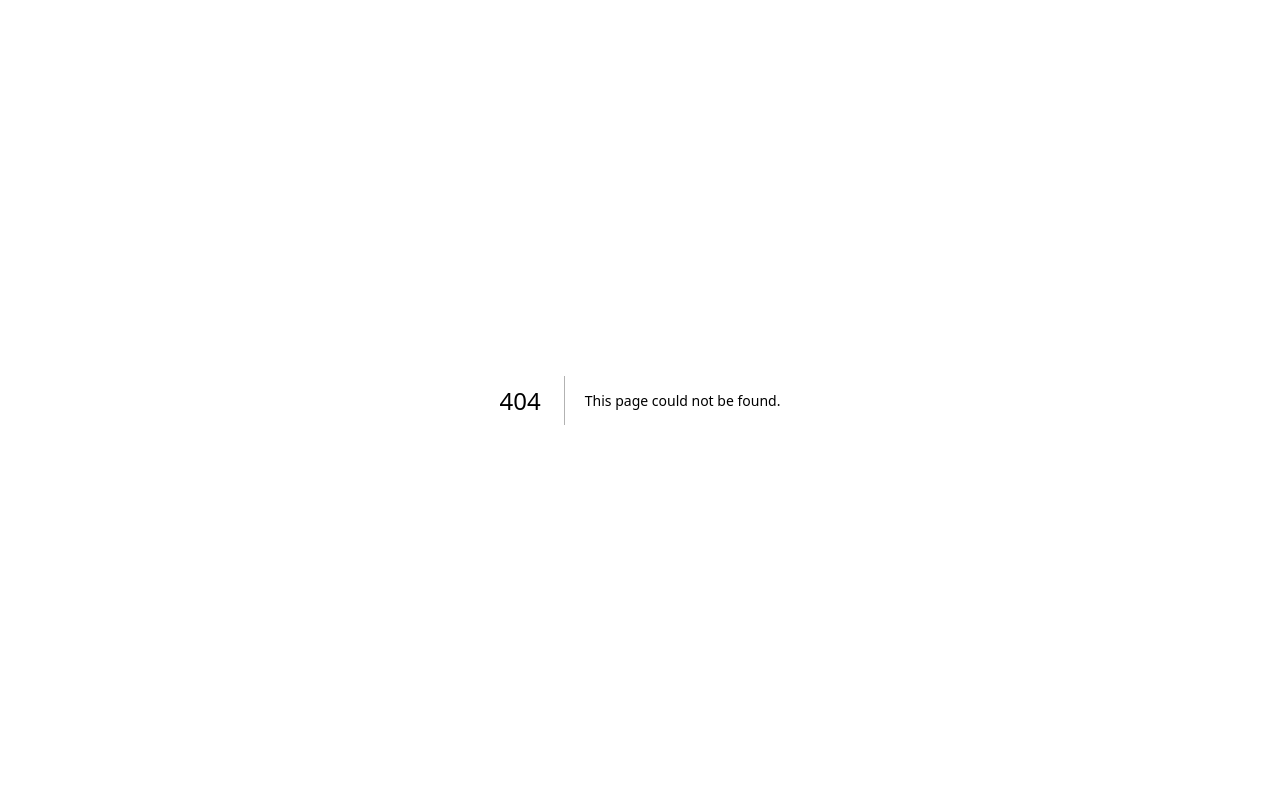
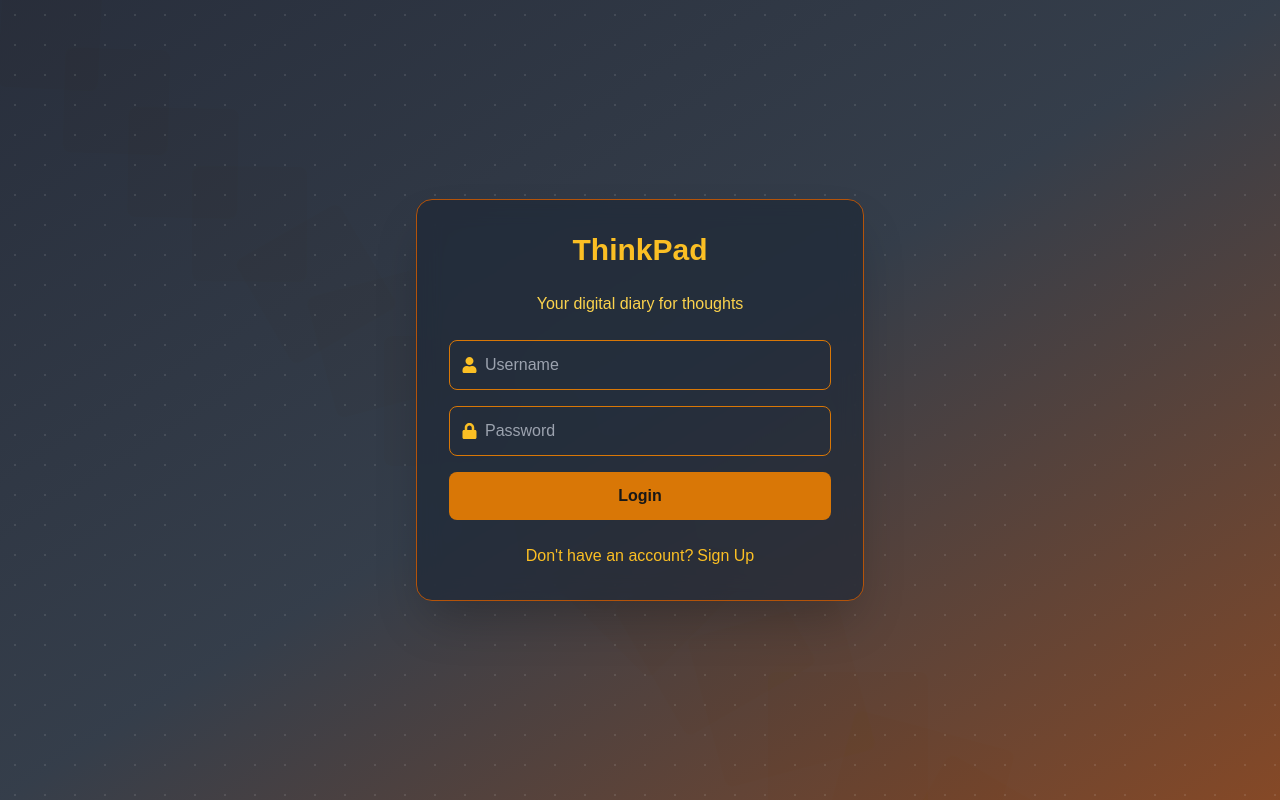
Before and after one commit to Ebdollah/thinkpad, a Next.js app: page /login in a window 1280 px wide. Before the commit this address had no page. Built offline with nearby package versions, Linux system fonts and the light colour scheme.

Commit message:
added login and signup pages

```diff
--- a/app/firebaseConfig.js
+++ b/app/firebaseConfig.js
@@ -1,6 +1,7 @@
 // firebaseConfig.ts
 import { initializeApp } from "firebase/app";
 import { getFirestore } from "firebase/firestore";
+import { getAuth } from "firebase/auth";
 
 // Your web app's Firebase configuration
 const firebaseConfig = {
@@ -15,5 +16,6 @@ const firebaseConfig = {
 // Initialize Firebase
 const app = initializeApp(firebaseConfig);
 const db = getFirestore(app);
+const auth = getAuth(app);
 
-export { db };
+export { db , auth };
--- /dev/null
+++ b/app/login/page.tsx
@@ -0,0 +1,3 @@
+import Login from '@/app/login/page/login-page';
+
+export default Login;
--- /dev/null
+++ b/app/login/page/login-page.tsx
@@ -0,0 +1,118 @@
+'use client'
+
+import { useState, useEffect } from "react";
+import { FaUser, FaLock, FaEnvelope } from "react-icons/fa";
+import { useRouter } from "next/navigation";
+import Link from "next/link";
+
+const ThinkpadBackground = () => {
+  return (
+    <div className="absolute inset-0 overflow-hidden">
+      <div className="absolute inset-0 z-0">
+        {[...Array(15)].map((_, i) => (
+          <div
+            key={i}
+            className="absolute bg-amber-500 opacity-10 rounded-lg shadow-lg"
+            style={{
+              width: `${100 + i * 5}px`,
+              height: `${100 + i * 5}px`,
+              top: `${i * 7}%`,
+              left: `${i * 5}%`,
+              animation: `float ${20 + i * 2}s linear infinite`,
+              animationDelay: `${i * 1.5}s`,
+              transform: `rotate(${i * 15}deg)`,
+            }}
+          />
+        ))}
+      </div>
+      <div className="absolute inset-0 bg-gradient-to-br from-gray-900 via-gray-800 to-amber-900 opacity-90" />
+      <div
+        className="absolute inset-0"
+        style={{
+          backgroundImage: 'radial-gradient(rgba(255, 255, 255, 0.1) 1px, transparent 1px)',
+          backgroundSize: '30px 30px'
+        }}
+      />
+    </div>
+  );
+};
+
+export const LoginPage = () => {
+  const [formData, setFormData] = useState({ username: "", password: "" });
+  const router = useRouter();
+
+  useEffect(() => {
+    if (typeof window === "undefined") return;
+    const style = document.createElement('style');
+    style.innerHTML = `
+      @keyframes float {
+        0% { transform: translateY(0) rotate(0deg); }
+        50% { transform: translateY(-20px) rotate(5deg); }
+        100% { transform: translateY(-40px) rotate(0deg); }
+      }
+    `;
+    document.head.appendChild(style);
+    return () => {
+      document.head.removeChild(style);
+    };
+  }, []);
+
+  const handleChange = (e: React.ChangeEvent<HTMLInputElement>) => {
+    setFormData({ ...formData, [e.target.name]: e.target.value });
+  };
+
+  const handleSubmit = (e: React.FormEvent) => {
+    e.preventDefault();
+    console.log(formData);
+  };
+
+  return (
+    <div className="relative flex min-h-screen items-center justify-center overflow-hidden">
+      <ThinkpadBackground />
+      <div className="relative z-10 w-full max-w-md p-8 space-y-6 bg-gray-800 bg-opacity-70 backdrop-blur-md rounded-2xl shadow-2xl border border-amber-700">
+        <h2 className="text-3xl font-bold text-center text-amber-400">ThinkPad</h2>
+        <p className="text-center text-amber-300 -mt-2">Your digital diary for thoughts</p>
+        <form className="space-y-4" onSubmit={handleSubmit}>
+          <div className="flex items-center space-x-2 border border-amber-600 rounded-lg p-3">
+            <FaUser className="text-amber-400" />
+            <input
+              type="text"
+              name="username"
+              placeholder="Username"
+              value={formData.username}
+              onChange={handleChange}
+              className="w-full bg-transparent outline-none text-white"
+              required
+            />
+          </div>
+          <div className="flex items-center space-x-2 border border-amber-600 rounded-lg p-3">
+            <FaLock className="text-amber-400" />
+            <input
+              type="password"
+              name="password"
+              placeholder="Password"
+              value={formData.password}
+              onChange={handleChange}
+              className="w-full bg-transparent outline-none text-white"
+              required
+            />
+          </div>
+          <button
+            type="submit"
+            className="w-full bg-amber-600 hover:bg-amber-700 transition-all duration-200 py-3 rounded-lg font-semibold transform hover:-translate-y-1"
+          >
+            Login
+          </button>
+        </form>
+        <p className="text-center text-amber-400">
+          Don't have an account?
+          <Link href="/signup" className="text-amber-400 hover:underline ml-1 font-medium">
+            Sign Up
+          </Link>
+        </p>
+      </div>
+    </div>
+  );
+};
+
+export default LoginPage;
--- /dev/null
+++ b/app/signup/page.tsx
@@ -0,0 +1,3 @@
+import Signup from '@/app/signup/page/signup-page';
+
+export default Signup;
--- /dev/null
+++ b/app/signup/page/signup-page.tsx
@@ -0,0 +1,108 @@
+'use client'
+
+import { useState, useEffect } from "react";
+import { FaUser, FaLock, FaEnvelope } from "react-icons/fa";
+import { useRouter } from "next/navigation";
+import Link from "next/link";
+
+const ThinkpadBackground = () => {
+    return (
+      <div className="absolute inset-0 overflow-hidden">
+        <div className="absolute inset-0 z-0">
+          {[...Array(15)].map((_, i) => (
+            <div
+              key={i}
+              className="absolute bg-amber-500 opacity-10 rounded-lg shadow-lg"
+              style={{
+                width: `${100 + i * 5}px`,
+                height: `${100 + i * 5}px`,
+                top: `${i * 7}%`,
+                left: `${i * 5}%`,
+                animation: `float ${20 + i * 2}s linear infinite`,
+                animationDelay: `${i * 1.5}s`,
+                transform: `rotate(${i * 15}deg)`,
+              }}
+            />
+          ))}
+        </div>
+        <div className="absolute inset-0 bg-gradient-to-br from-gray-900 via-gray-800 to-amber-900 opacity-90" />
+        <div
+          className="absolute inset-0"
+          style={{
+            backgroundImage: 'radial-gradient(rgba(255, 255, 255, 0.1) 1px, transparent 1px)',
+            backgroundSize: '30px 30px'
+          }}
+        />
+      </div>
+    );
+  };
+
+const SignupPage = () => {
+    const [formData, setFormData] = useState({ fullName: "", email: "", password: "" });
+    const router = useRouter();
+
+    const handleChange = (e: React.ChangeEvent<HTMLInputElement>) => {
+      setFormData({ ...formData, [e.target.name]: e.target.value });
+    };
+
+    const handleSubmit = (e: React.FormEvent) => {
+      e.preventDefault();
+      console.log(formData);
+    };
+
+    return (
+      <div className="relative flex min-h-screen items-center justify-center overflow-hidden">
+        <ThinkpadBackground />
+        <div className="relative z-10 w-full max-w-md p-8 space-y-6 bg-gray-800 bg-opacity-70 backdrop-blur-md rounded-2xl shadow-2xl border border-amber-700">
+          <h2 className="text-3xl font-bold text-center text-amber-400">Sign Up</h2>
+          <form className="space-y-4" onSubmit={handleSubmit}>
+            <div className="flex items-center space-x-2 border border-amber-600 rounded-lg p-3">
+              <FaUser className="text-amber-400" />
+              <input
+                type="text"
+                name="fullName"
+                placeholder="Full Name"
+                value={formData.fullName}
+                onChange={handleChange}
+                className="w-full bg-transparent outline-none text-white"
+                required
+              />
+            </div>
+            <div className="flex items-center space-x-2 border border-amber-600 rounded-lg p-3">
+              <FaEnvelope className="text-amber-400" />
+              <input
+                type="email"
+                name="email"
+                placeholder="Email"
+                value={formData.email}
+                onChange={handleChange}
+                className="w-full bg-transparent outline-none text-white"
+                required
+              />
+            </div>
+            <div className="flex items-center space-x-2 border border-amber-600 rounded-lg p-3">
+              <FaLock className="text-amber-400" />
+              <input
+                type="password"
+                name="password"
+                placeholder="Password"
+                value={formData.password}
+                onChange={handleChange}
+                className="w-full bg-transparent outline-none text-white"
+                required
+              />
+            </div>
+            <button
+              type="submit"
+              className="w-full bg-amber-600 hover:bg-amber-700 transition-all duration-200 py-3 rounded-lg font-semibold transform hover:-translate-y-1"
+            >
+              Sign Up
+            </button>
+          </form>
+        </div>
+      </div>
+    );
+  };
+
+
+export default SignupPage;
--- a/package.json
+++ b/package.json
@@ -12,7 +12,10 @@
     "firebase": "^11.3.1",
     "next": "15.1.7",
     "react": "^19.0.0",
-    "react-dom": "^19.0.0"
+    "react-dom": "^19.0.0",
+    "react-icons": "^5.5.0",
+    "react-tsparticles": "^2.12.2",
+    "tsparticles": "^3.8.1"
   },
   "devDependencies": {
     "@eslint/eslintrc": "^3",
```
Also changed, not shown: 1 other file (tests, documents, lock files or other folders).
